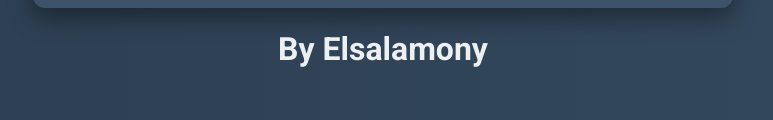
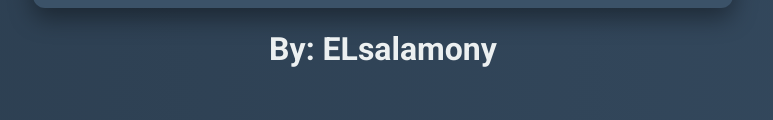
Before and after one commit to ELsalamony-Designer/Keyboard-Mapper, a plain HTML site: page index.html in a window 1280 px wide. Shown: the part 593-713 px from the top of the page, without its empty margins (257-1030 px from the left). Drawn offline with Linux system fonts and the light colour scheme.

Commit message:
Update index.html

```diff
--- a/index.html
+++ b/index.html
@@ -132,7 +132,7 @@
         <textarea id="outputText" placeholder="Result here..." readonly></textarea>
     </div>
     <h1>
-        By Elsalamony
+        By: <a href"https://www.tiktok.com/@elsalamony.web.de">ELsalamony</a>
     </h1>
 
     <script>
```
